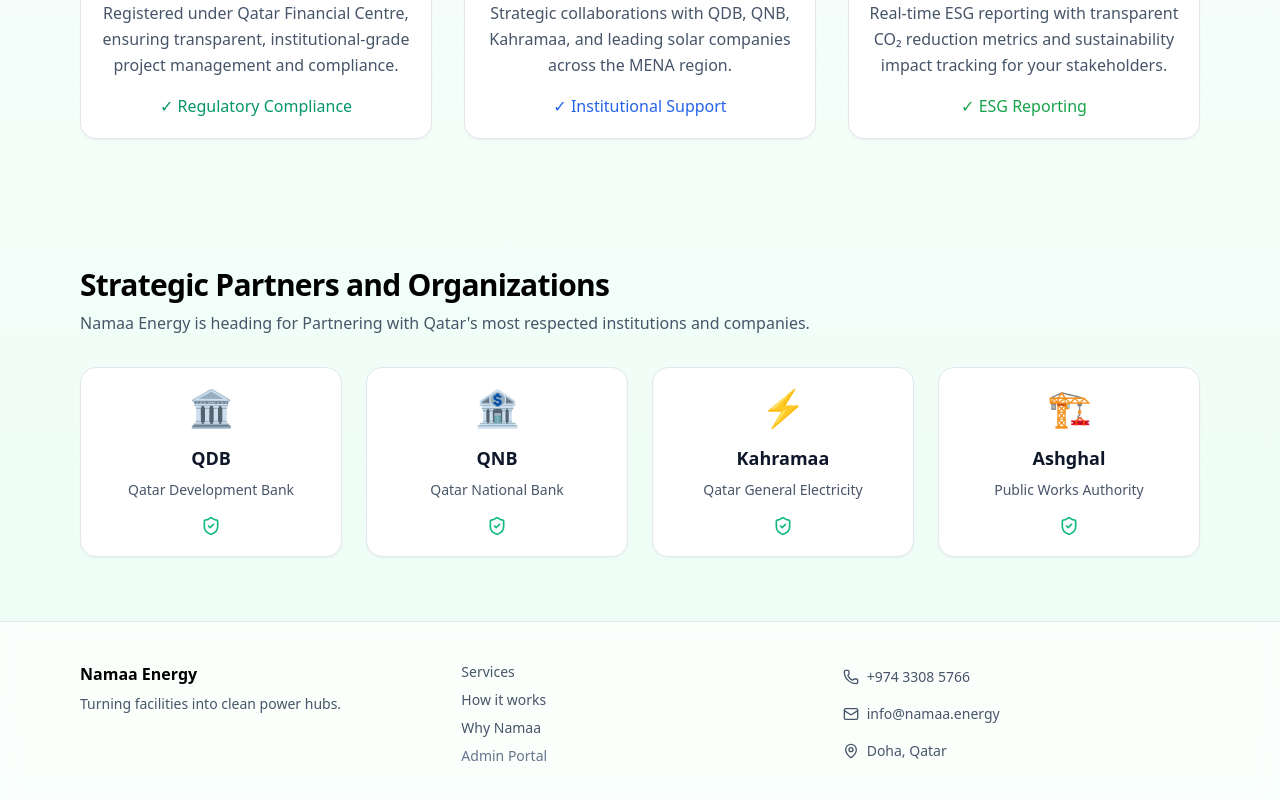
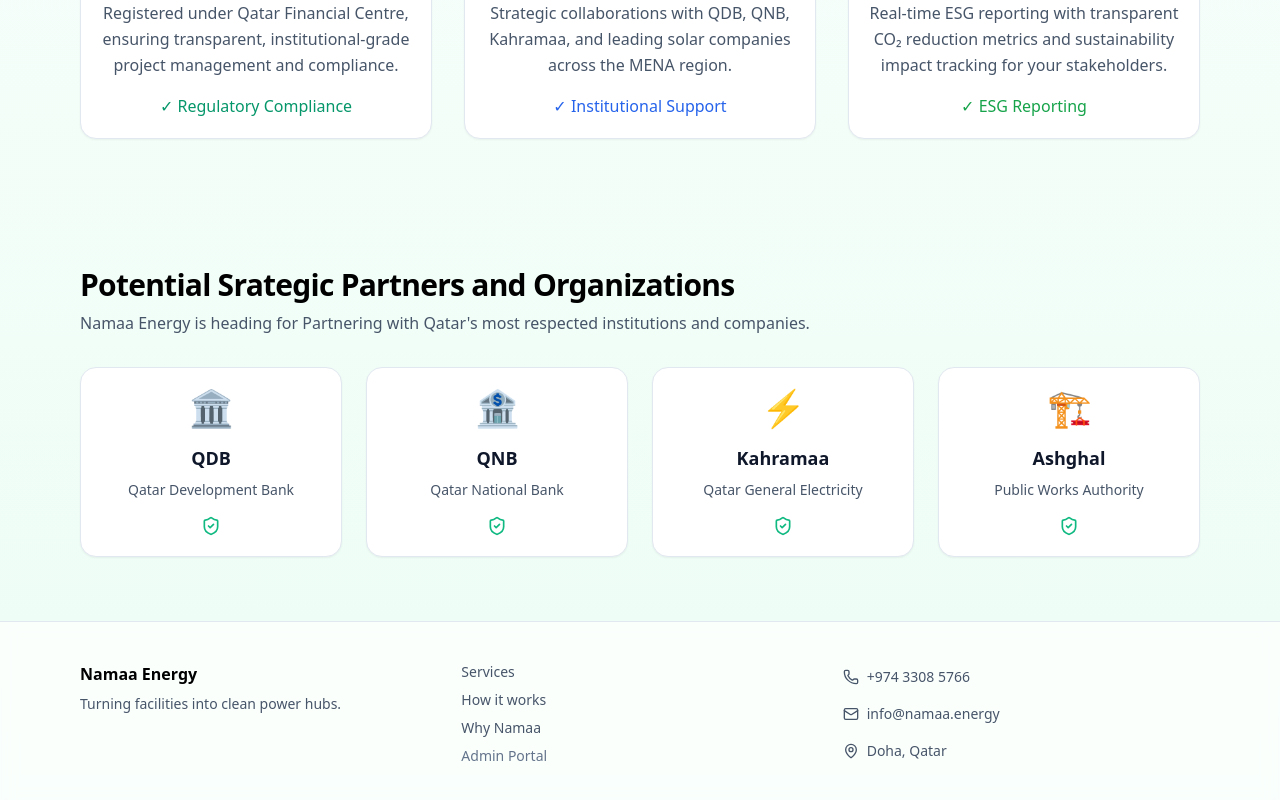
Before and after one commit to ahmadalsafarini-jpg/namaa-site, a React (Vite) app: page / in a window 1280 px wide. Shown: the part 2788-3588 px from the top of the page. Built offline with nearby package versions, Linux system fonts and the light colour scheme; no server answers.

Commit message:
added word potential in partenr section

```diff
--- a/src/components/pages/Landing.jsx
+++ b/src/components/pages/Landing.jsx
@@ -254,7 +254,7 @@ const Landing = ({ onLeadSubmit }) => {
       </Section>
 
       {/* Trusted Partners */}
-      <Section id="partners" title="Strategic Partners and Organizations" subtitle="Namaa Energy is heading for Partnering with Qatar's most respected institutions and companies.">
+      <Section id="partners" title="Potential Srategic Partners and Organizations" subtitle="Namaa Energy is heading for Partnering with Qatar's most respected institutions and companies.">
         <div className="grid gap-6 md:grid-cols-2 lg:grid-cols-4">
           {[
             { name: "QDB", desc: "Qatar Development Bank", logo: "🏛️" },
```
